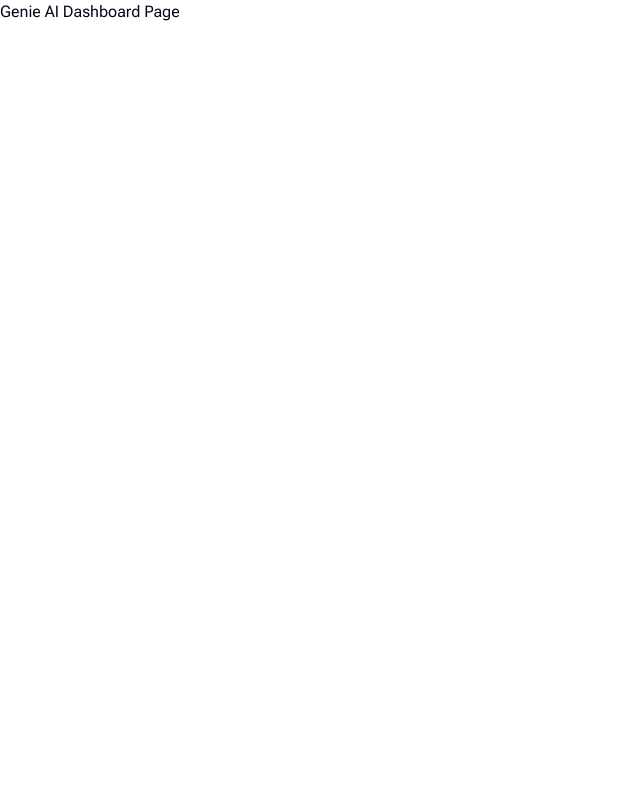
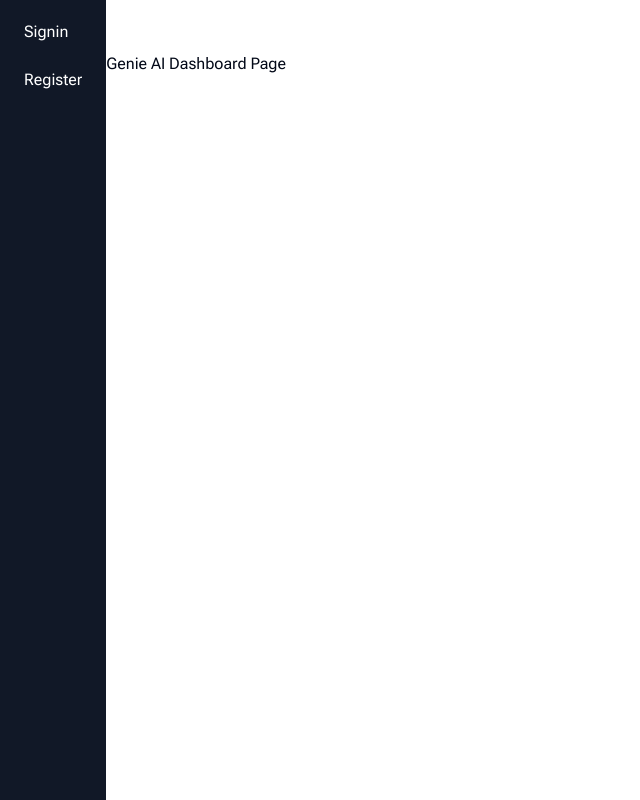
Before and after one commit to ujjawal30/genie-ai, a Next.js app: page /dashboard in a window 1280 px wide. Shown: the whole page, without its empty margins (0-640 px from the left). Built offline with nearby package versions, Linux system fonts and the light colour scheme.

Commit message:
Basuc nav and side bar

```diff
--- a/app/(dashboard)/dashboard/page.tsx
+++ b/app/(dashboard)/dashboard/page.tsx
@@ -2,12 +2,7 @@ import { UserButton } from "@clerk/nextjs";
 import React from "react";
 
 const DashboardPage = () => {
-  return (
-    <div>
-      <UserButton />
-      Genie AI Dashboard Page
-    </div>
-  );
+  return <div>Genie AI Dashboard Page</div>;
 };
 
 export default DashboardPage;
--- /dev/null
+++ b/app/(dashboard)/layout.tsx
@@ -0,0 +1,20 @@
+import Sidebar from "@/components/shared/Sidebar";
+import Topbar from "@/components/shared/Topbar";
+import React, { ReactNode } from "react";
+
+const DashboardLayout = ({ children }: { children: ReactNode }) => {
+  return (
+    <div className="h-screen flex flex-row">
+      <div className="sticky left-0 top-0 z-20 max-md:hidden">
+        <Sidebar />
+      </div>
+
+      <main className="py-5">
+        <Topbar />
+        {children}
+      </main>
+    </div>
+  );
+};
+
+export default DashboardLayout;
--- /dev/null
+++ b/components/shared/Sidebar.tsx
@@ -0,0 +1,14 @@
+import React from "react";
+
+const Sidebar = () => {
+  return (
+    <section className="h-full w-fit overflow-auto bg-gray-900 py-5">
+      <div className="flex w-full flex-col gap-6 px-6">
+        <div className="text-white">Signin</div>
+        <div className="text-white">Register</div>
+      </div>
+    </section>
+  );
+};
+
+export default Sidebar;
--- /dev/null
+++ b/components/shared/Topbar.tsx
@@ -0,0 +1,18 @@
+import { UserButton } from "@clerk/nextjs";
+import { Menu } from "lucide-react";
+import React from "react";
+
+const Topbar = () => {
+  return (
+    <nav className="flex p-4">
+      <button className="md:hidden">
+        <Menu />
+      </button>
+      <div className="w-full flex justify-end">
+        <UserButton afterSignOutUrl="/" />
+      </div>
+    </nav>
+  );
+};
+
+export default Topbar;
```
Also changed, not shown: tailwind.config.ts (+8 -8 lines).
